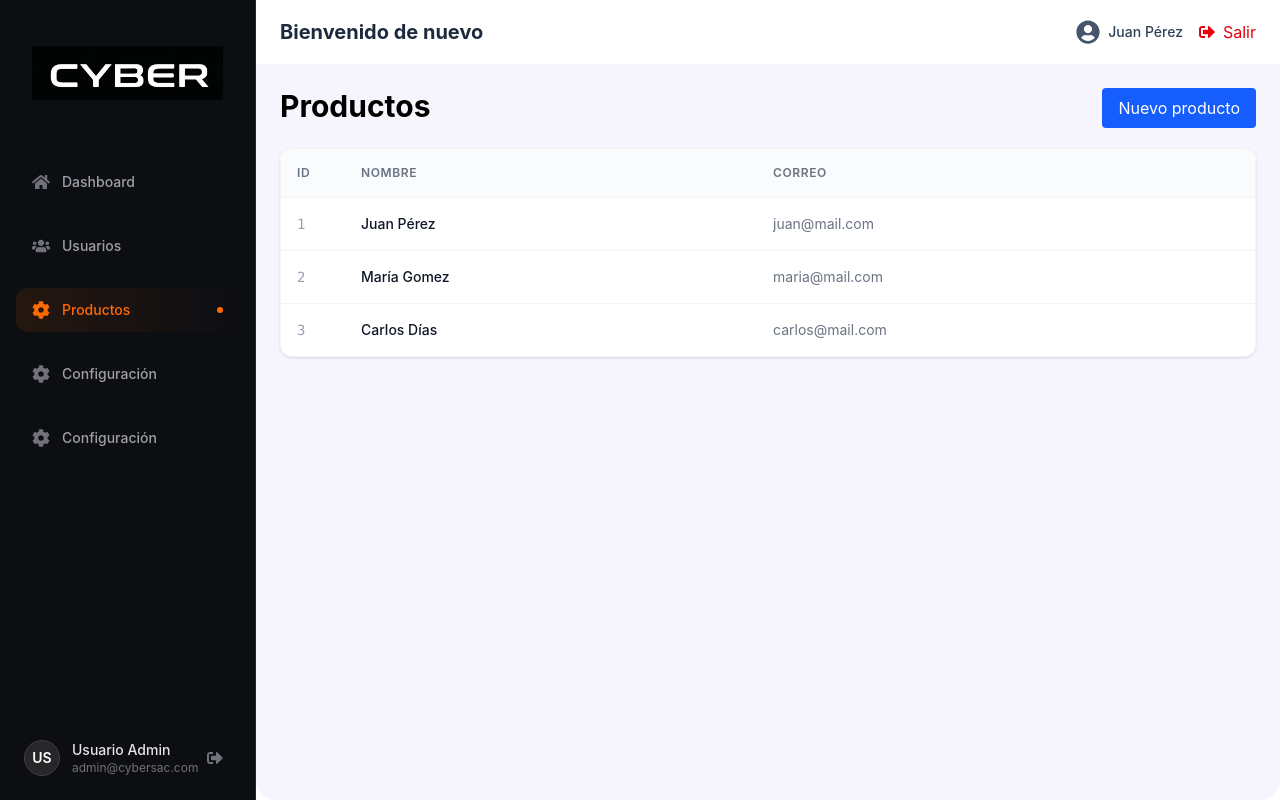
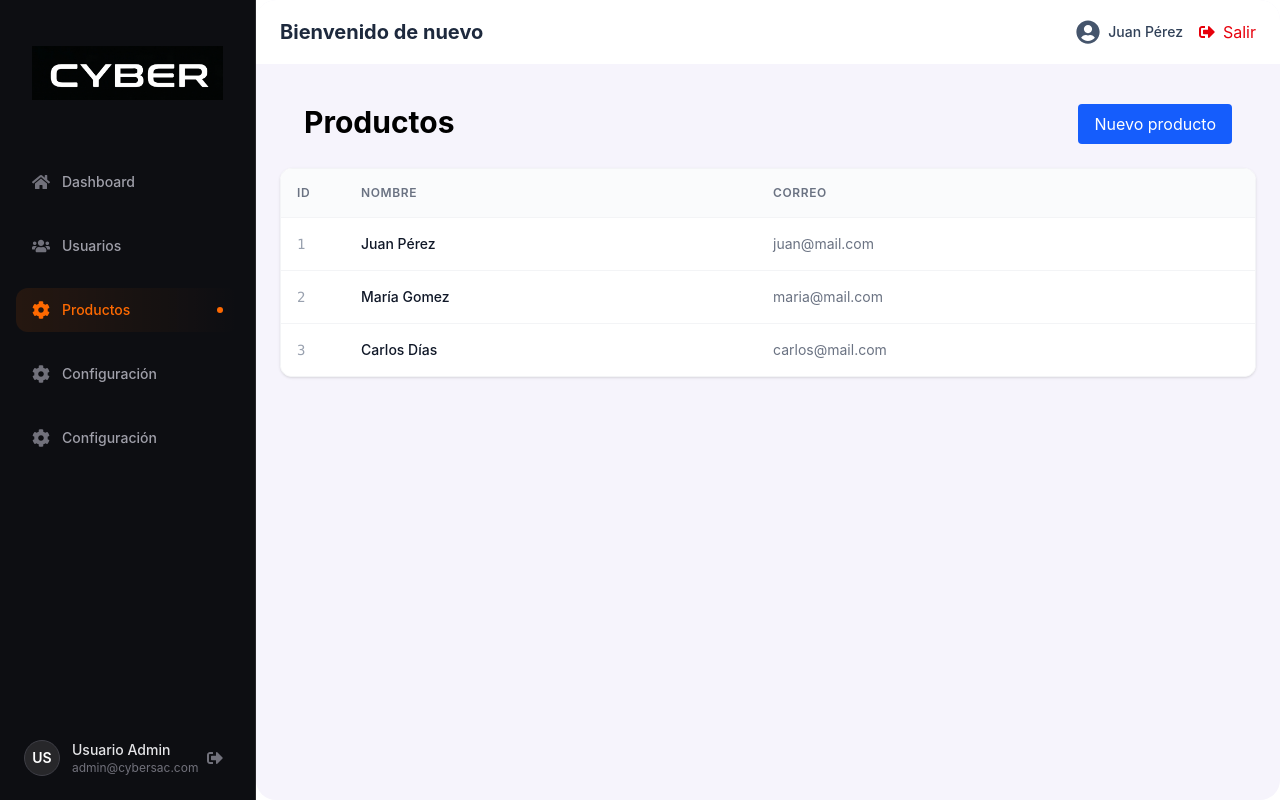
Before and after one commit to R-alber-H/Cyber-admin, a React (Vite) app: page /productos in a window 1280 px wide. Built offline with nearby package versions, Linux system fonts and the light colour scheme.

Commit message:
ajustando estilos a los formularios

```diff
--- a/src/pages/Productos.jsx
+++ b/src/pages/Productos.jsx
@@ -4,7 +4,6 @@ import Table from '../components/Table';
 import FormularioProducto from '../components/Formulario_Producto';
 
 export default function Productos() {
-    // Dentro de tu componente principal:
     const [modalAbierto, setModalAbierto] = useState(false);
     const columnasUsuarios = [
         {
@@ -32,7 +31,7 @@ export default function Productos() {
     ];
     return (
         <div>
-            <div className="flex flex-row justify-between mb-5">
+            <div className="flex flex-row justify-between px-6 py-4 mb-2 py">
                  <h3 className="text-3xl font-bold ">Productos</h3>
             <button
                 onClick={() => setModalAbierto(true)}
--- a/src/pages/Usuarios.jsx
+++ b/src/pages/Usuarios.jsx
@@ -31,7 +31,7 @@ export default function Usuarios() {
   ];
   return (
     <div>
-      <div className="flex flex-row justify-between mb-5">
+      <div className="flex flex-row justify-between px-6 py-4 mb-2">
         <h3 className="text-3xl font-bold ">Usuarios</h3>
         <button
           onClick={() => setModalAbierto(true)}
```
Also changed, not shown: src/components/Modal.jsx (+0 -8 lines).
